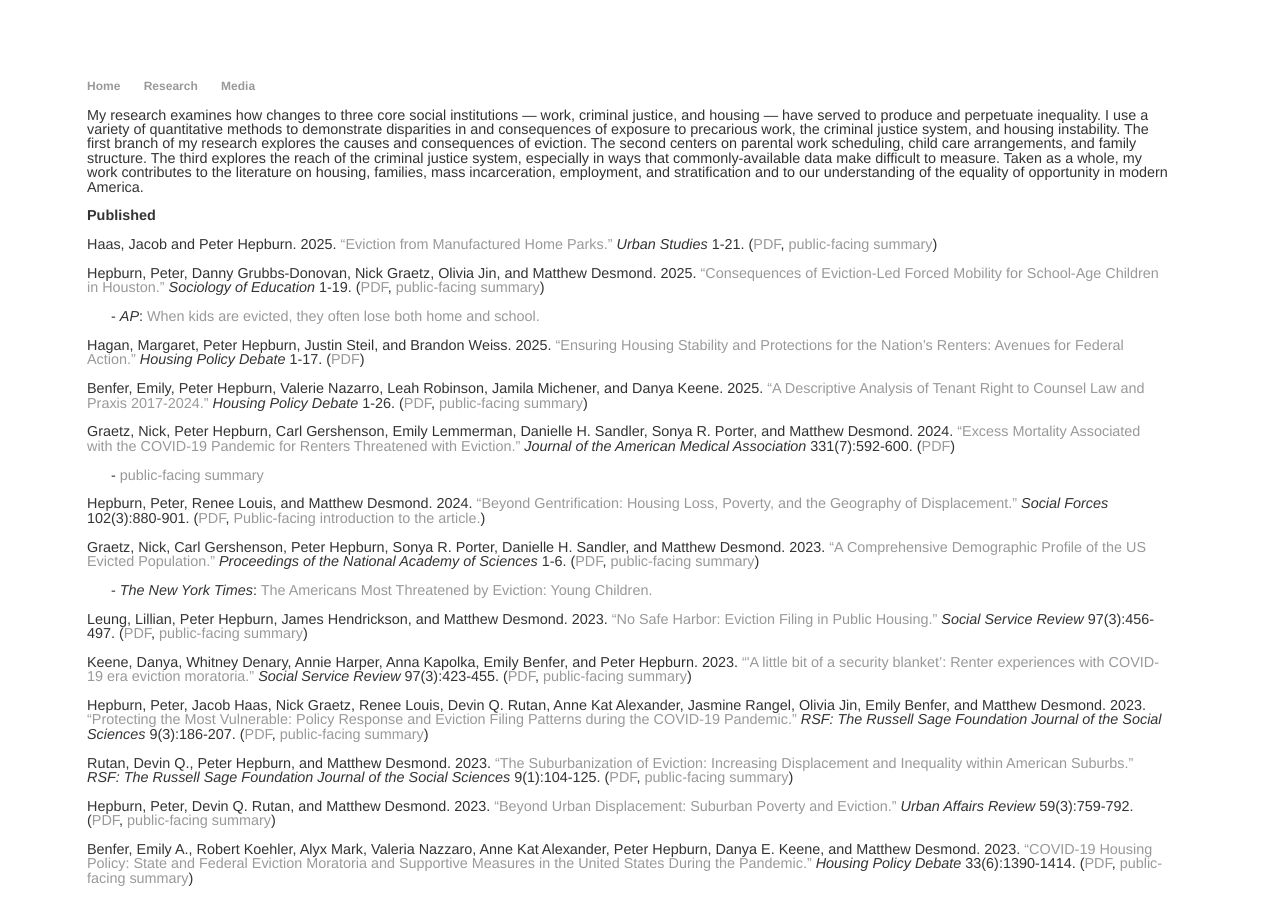
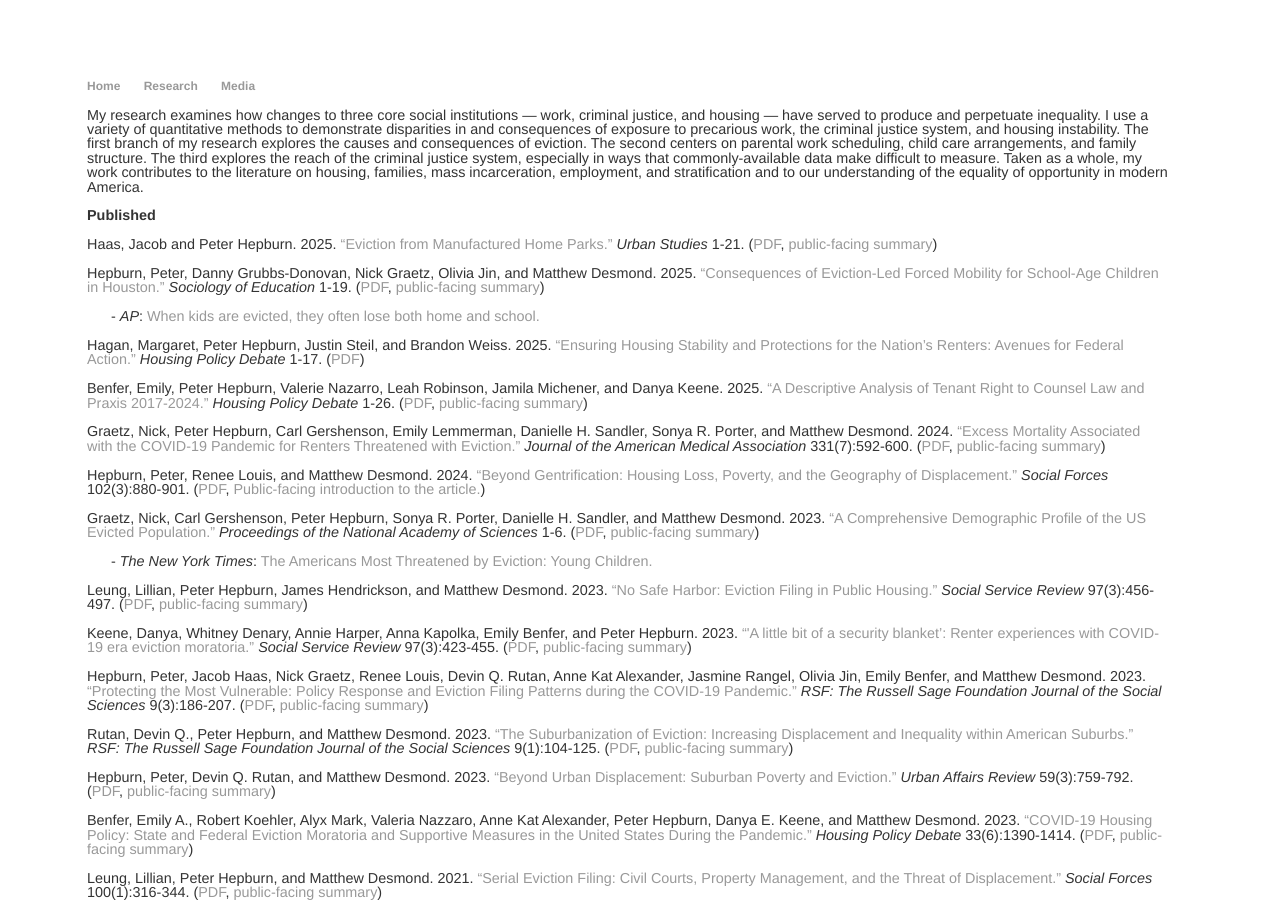
Before and after one commit to pshepburn/pshepburn.github.io, a Jekyll site: the page built from research.html, in a window 1280 px wide and 900 px high. Built offline with Jekyll 4.4.1, drawn with Linux system fonts in a browser that asks for light colours.

```diff
--- a/research.html
+++ b/research.html
@@ -16,8 +16,7 @@ title: My Research
 
 	<p>Benfer, Emily, Peter Hepburn, Valerie Nazarro, Leah Robinson, Jamila Michener, and Danya Keene. 2025. <a href="https://www.tandfonline.com/doi/full/10.1080/10511482.2025.2467136">“A Descriptive Analysis of Tenant Right to Counsel Law and Praxis 2017-2024.”</a> <em>Housing Policy Debate</em> 1-26. (<a href="/articles/benfer_etal_2025.pdf">PDF</a>, <a href="https://evictionlab.org/disrupting-the-eviction-system/">public-facing summary</a>)</p>
 
-	<p>Graetz, Nick, Peter Hepburn, Carl Gershenson, Emily Lemmerman, Danielle H. Sandler, Sonya R. Porter, and Matthew Desmond. 2024. <a href="https://jamanetwork.com/journals/jama/article-abstract/2815200">“Excess Mortality Associated with the COVID-19 Pandemic for Renters Threatened with Eviction.”</a> <em>Journal of the American Medical Association</em> 331(7):592-600. (<a href="/articles/graetz_etal_2024.pdf">PDF</a>)</p>
-		<p>&nbsp;&nbsp;&nbsp;&nbsp;&nbsp;&nbsp;- <a href="https://evictionlab.org/eviction-was-a-deadly-risk-during-the-covid-19-pandemic/">public-facing summary</a></p>
+	<p>Graetz, Nick, Peter Hepburn, Carl Gershenson, Emily Lemmerman, Danielle H. Sandler, Sonya R. Porter, and Matthew Desmond. 2024. <a href="https://jamanetwork.com/journals/jama/article-abstract/2815200">“Excess Mortality Associated with the COVID-19 Pandemic for Renters Threatened with Eviction.”</a> <em>Journal of the American Medical Association</em> 331(7):592-600. (<a href="/articles/graetz_etal_2024.pdf">PDF</a>, <a href="https://evictionlab.org/eviction-was-a-deadly-risk-during-the-covid-19-pandemic/">public-facing summary</a>)</p>
 
 	<p>Hepburn, Peter, Renee Louis, and Matthew Desmond. 2024. <a href="https://doi.org/10.1093/sf/soad123">“Beyond Gentrification: Housing Loss, Poverty, and the Geography of Displacement.”</a> <em>Social Forces</em> 102(3):880-901. (<a href="/articles/hepburn_etal_2024.pdf">PDF</a>, <a href="https://evictionlab.org/gentrifications-role-in-the-eviction-crisis/">Public-facing introduction to the article.</a>)</p>
 
```
